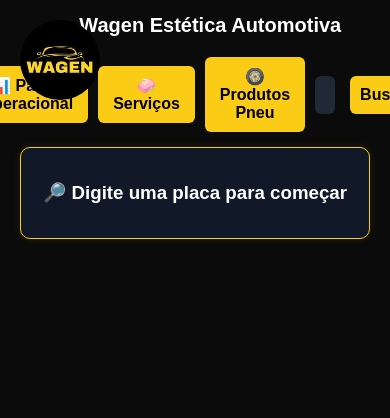
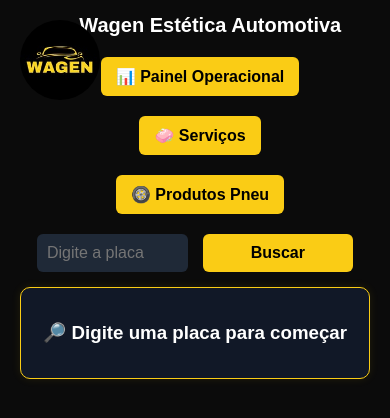
Before and after one commit to luiz930/lavagem, a Flask app: page / in a window 390 px wide; the page is wider, and only the part inside the window is pictured. Shown: the top 418 px of that part. Run offline with Flask 3, Linux system fonts and the light colour scheme; data comes from the database, SQL or seed files in the repository.

Commit message:
Improve layout and responsiveness of index.html
Refactor HTML structure and styles for better responsiveness and layout.

```diff
--- a/templates/index.html
+++ b/templates/index.html
@@ -7,6 +7,19 @@
 
 <style>
 
+.botoes-topo {
+    display: flex;
+    gap: 10px;
+    justify-content: center;
+}
+
+/* 📱 CELULAR */
+@media (max-width: 600px) {
+    .botoes-topo {
+        flex-direction: column;
+        align-items: center;
+    }
+}
 /* RESPONSIVO SIMPLES */
 * {
     box-sizing: border-box;
@@ -100,7 +113,7 @@
 
 <h1>🚗 Wagen Estética Automotiva</h1>
 
-<div style="display:flex; justify-content:center; align-items:center; gap:10px; margin-top:15px;">
+<div class="botoes-topo" style="display:flex; justify-content:center; align-items:center; gap:10px; margin-top:15px;">
 
 <a href="/painel">
 <button>
```
